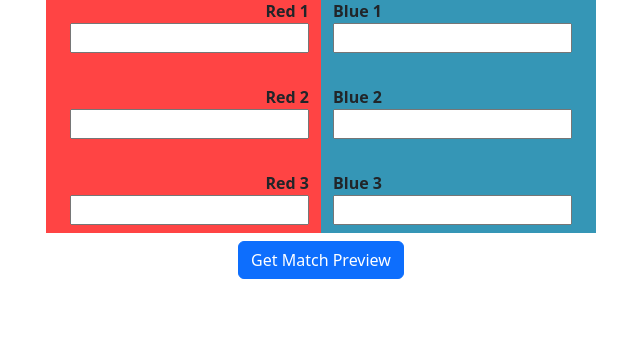
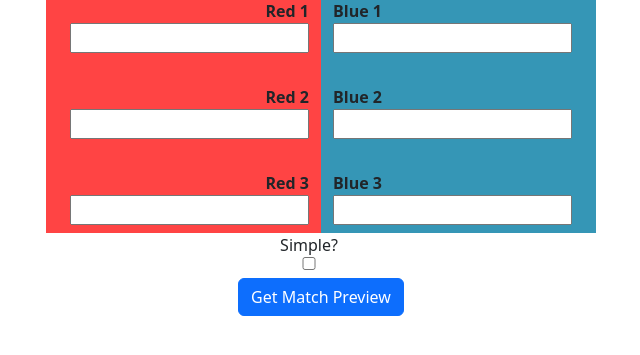
Before and after one commit to Jayjo007/ScoutingDataServer, a Flask app: page /customMatchPreview in a window 1280 px wide. Shown: the part 107-462 px from the top of the page, without its empty margins (319-959 px from the left). Run offline with Flask 3, Linux system fonts and the light colour scheme; data that the repository does not hold is empty; some libraries are stand-ins or nearby versions.

Commit message:
Post-West Michigan update (simple custom previews)

```diff
--- a/app.py
+++ b/app.py
@@ -1,6 +1,6 @@
 from flask import Flask, request, render_template, send_file, jsonify
 from flask_sqlalchemy import SQLAlchemy
-from wtforms import Form, StringField, validators, ValidationError
+from wtforms import Form, StringField, validators, ValidationError, BooleanField
 from dotenv import load_dotenv
 import json, urllib, os, csv
 import requests, datetime
@@ -218,7 +218,10 @@ def customMatchPreviewLanding():
         blue2record = TeamRecord.query.filter_by(teamNumber=match.blue2).first()
         blue3record = TeamRecord.query.filter_by(teamNumber=match.blue3).first()
         tn = TeamNames(red1record, red2record, red3record, blue1record, blue2record, blue3record)
-        return render_template("match_preview.html", match=match, red1=red1Match, red2=red2Match, red3=red3Match, blue1=blue1Match, blue2=blue2Match, blue3=blue3Match, tn=tn)
+        if (form.simple.data):
+            return render_template("match_preview_simple.html", match=match, red1=[], red2=[], red3=[], blue1=[], blue2=[], blue3=[], tn=tn, simple = True)
+        else:
+            return render_template("match_preview.html", match=match, red1=red1Match, red2=red2Match, red3=red3Match, blue1=blue1Match, blue2=blue2Match, blue3=blue3Match, tn=tn, simple = False)
     else:
         return render_template("custom_match_select.html", eventKey=getActiveEventKey(), form=form, teams=teams)
 
@@ -436,6 +439,7 @@ class CustomMatchForm(Form):
     blue1 = StringField('Blue 1', [validators.Length(max=MAX_TEAM_NUMBER_LENGTH), validators.DataRequired(), validate_preview])
     blue2 = StringField('Blue 2', [validators.Length(max=MAX_TEAM_NUMBER_LENGTH), validators.DataRequired(), validate_preview])
     blue3 = StringField('Blue 3', [validators.Length(max=MAX_TEAM_NUMBER_LENGTH), validators.DataRequired(), validate_preview])
+    simple = BooleanField('Simple?')
 
 
 class SelectSuperScoutForm(Form):
--- a/templates/custom_match_select.html
+++ b/templates/custom_match_select.html
@@ -25,6 +25,9 @@
                 {{ render_field(form.blue2, teams) }}<br/>
                 {{ render_field(form.blue3, teams) }}
               </div>
+              <div class="row">{{ form.simple.label }}<br/>
+                {{ form.simple }}
+                </div>
               <div class="col-3"></div>
             </div>
         <div class="text-center">
--- a/templates/match_preview.html
+++ b/templates/match_preview.html
@@ -37,9 +37,7 @@
             {{teamPreview("Blue 3", tn.blue3, blue3)}}
           </div>
         </div>
-        <div class="row d-none d-print-block" style="page-break-before:always;">
-          <img class="img-fluid" style="filter: grayscale(100%); page-break-inside: avoid;max-height: 95vh;max-width: 100%;width: auto;" src="/static/cres-field.png" alt="Crescendo Field"/>
-        </div>
+
       </div>
       <script src="https://cdn.jsdelivr.net/npm/bootstrap@5.3.2/dist/js/bootstrap.bundle.min.js" integrity="sha384-C6RzsynM9kWDrMNeT87bh95OGNyZPhcTNXj1NW7RuBCsyN/o0jlpcV8Qyq46cDfL" crossorigin="anonymous"></script>
 </body>
--- a/templates/match_preview_simple.html
+++ b/templates/match_preview_simple.html
@@ -16,9 +16,7 @@
         <div class="row">
             {{matchPrediction(tn)}}
         </div>
-        <div class="row d-none d-print-block" style="page-break-before:always; page-break-inside: avoid;">
-          <img style="filter: grayscale(100%); object-fit: cover; max-width: max-content;" src="/static/cres-field-horiz.png" alt="Crescendo Field"/>
-        </div>
+
       </div>
       <script src="https://cdn.jsdelivr.net/npm/bootstrap@5.3.2/dist/js/bootstrap.bundle.min.js" integrity="sha384-C6RzsynM9kWDrMNeT87bh95OGNyZPhcTNXj1NW7RuBCsyN/o0jlpcV8Qyq46cDfL" crossorigin="anonymous"></script>
 </body>
```
